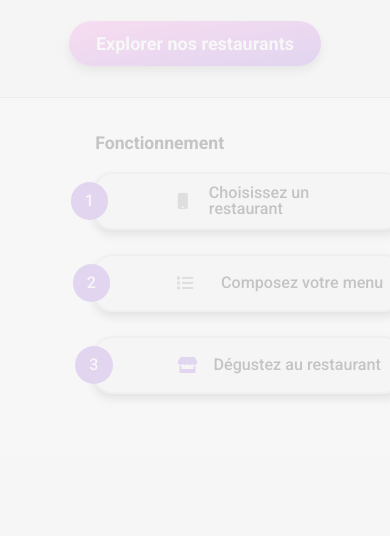
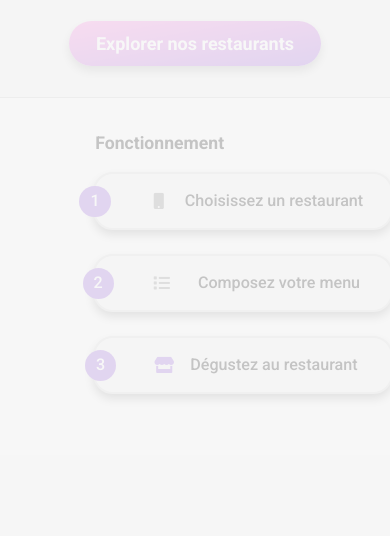
Before and after one commit to Harry66750/ProjetOhmyfood, a plain HTML site: page index.html in a window 390 px wide. Shown: the part 286-822 px from the top of the page. Drawn offline with Linux system fonts and the light colour scheme; a web font is replaced by a local one.

Commit message:
Add files via upload

```diff
--- a/css/style.css
+++ b/css/style.css
@@ -268,12 +268,18 @@ p{
 
 @media screen and (min-width: 375px) and (max-width: 650px){
 	.restaurant_filters {
-        max-width: 350px;
+        max-width: 340px;
         min-width: 280px;
         margin-left: -20px;
-
-        }
     }
+    .searchFiltersFilterTitle{
+    	margin-left: -30px;
+    }
+    .restaurant_icon {
+    	right: 3rem;
+    	padding: .4rem;
+    }
+}
 
 /* Section restaurants */
 .menu_icon {
```
